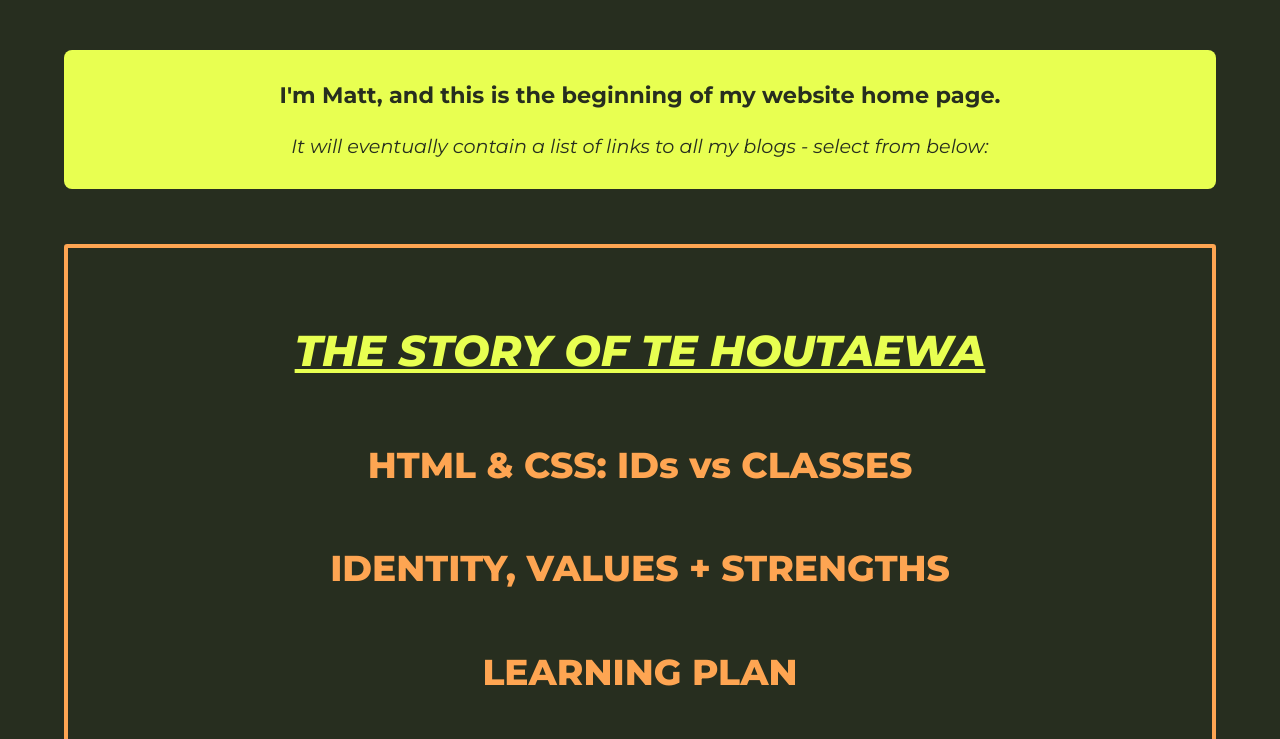
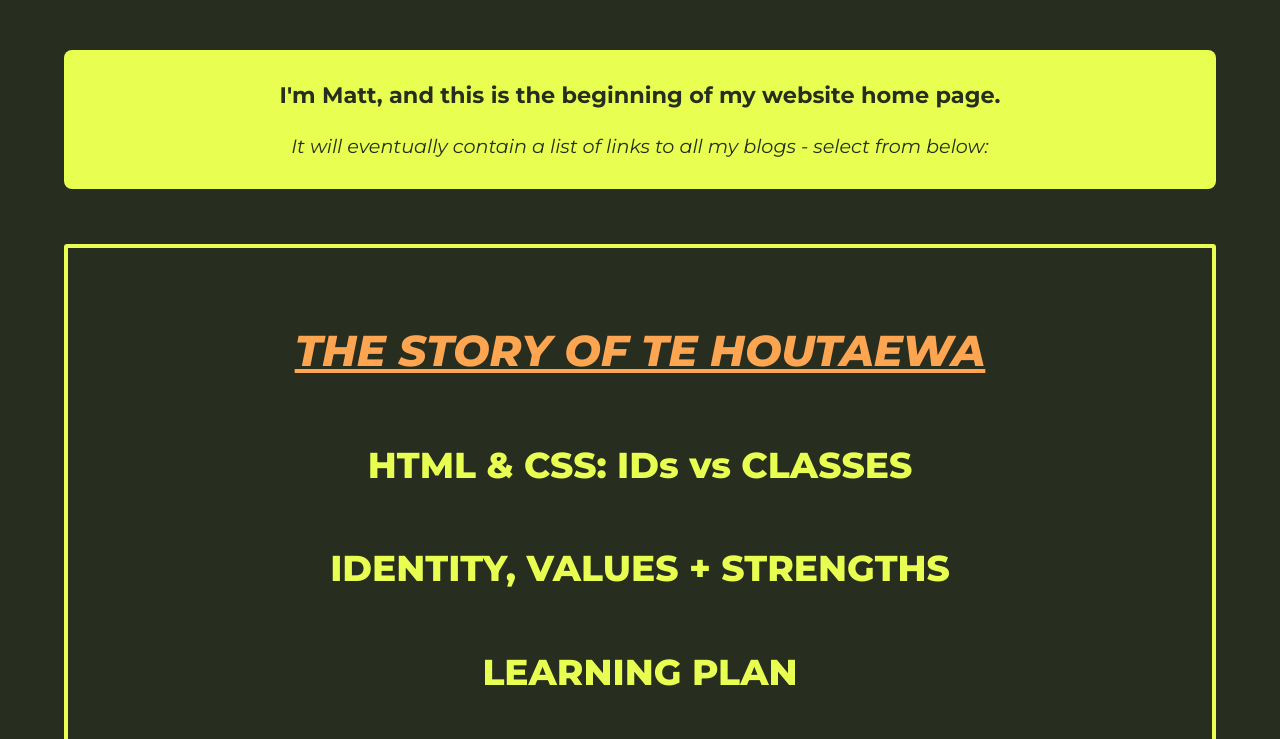
Before and after one commit to matthew-tomkins/matthew-tomkins.github.io, a plain HTML site: page index.html in a window 1280 px wide. In both pictures the pointer is over the link "THE STORY OF TE HOUTAEWA". Shown: the part 556-1295 px from the top of the page. Drawn offline with Linux system fonts and the light colour scheme.

Commit message:
actually update index link section color

```diff
--- a/index.html
+++ b/index.html
@@ -45,6 +45,9 @@
             ><h2>EMOTIONAL INTELLIGENCE</h2></a
           >
           <a href="blog/javascript-dom.html"><h2>JAVASRCIPT 101</h2></a>
+          <a href="blog/neuroplasticity.html"
+            ><h2>NEUROPLASTICITY & GROWTH MINDSET</h2></a
+          >
         </ul>
       </div>
     </div>
--- a/styles/main.css
+++ b/styles/main.css
@@ -71,10 +71,11 @@
   text-align: center;
 }
 
-.index-links-box:hover {
-  border: solid 4px #fea552;
-  color: #fea552;
-}
+/* NOT USED ANYMORE */
+/* .index-links-box:hover { */
+/* border: solid 4px #fea552; */
+/* color: #fea552; */
+/* } */
 
 .index-links {
   font-size: clamp(1.2em, 3vh, 4vh);
@@ -89,7 +90,7 @@
 }
 
 .index-links a:hover {
-  color: #e8ff51;
+  color: #fea552;
 }
 
 /* Blog Page Classes */
```
